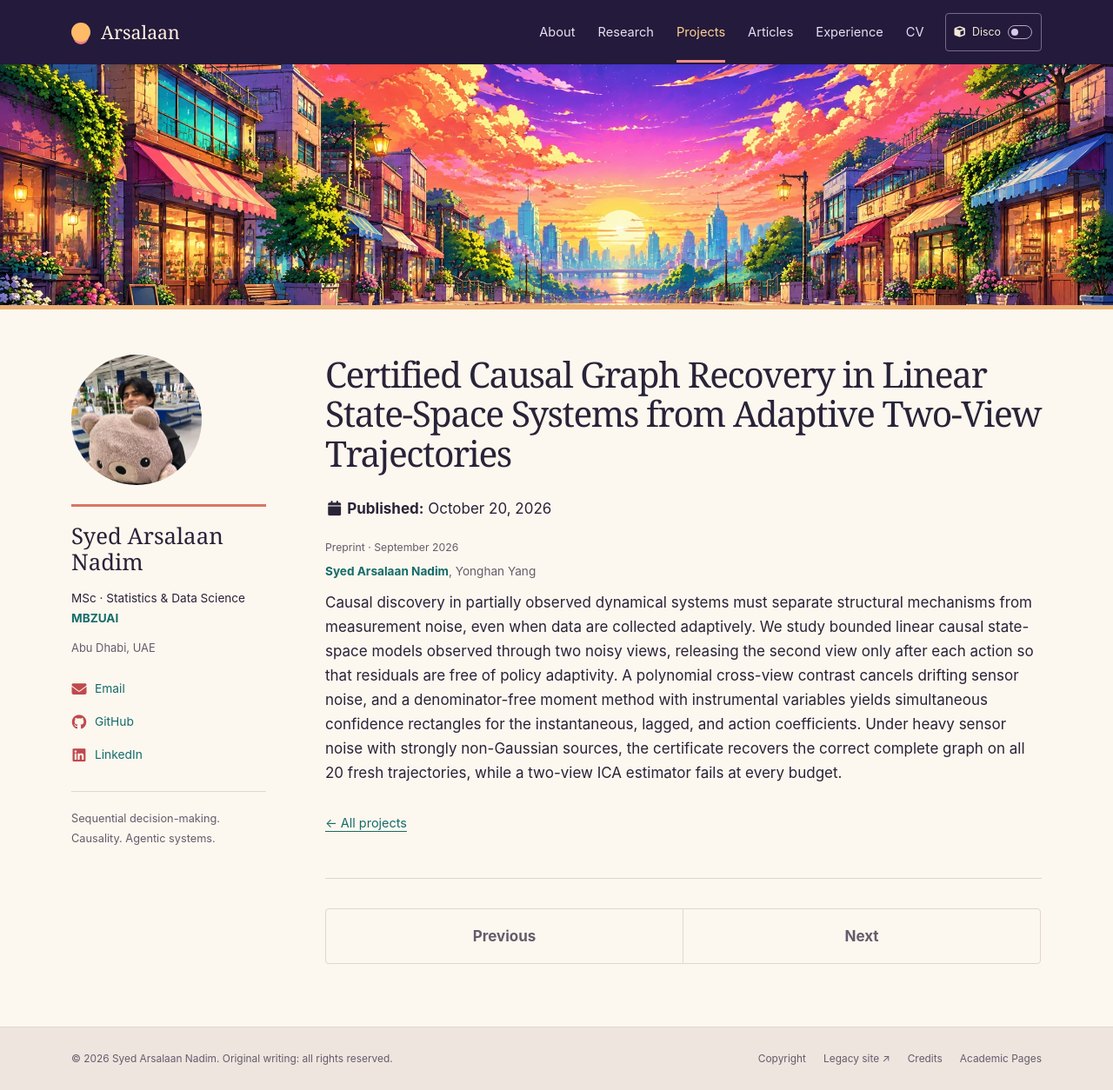
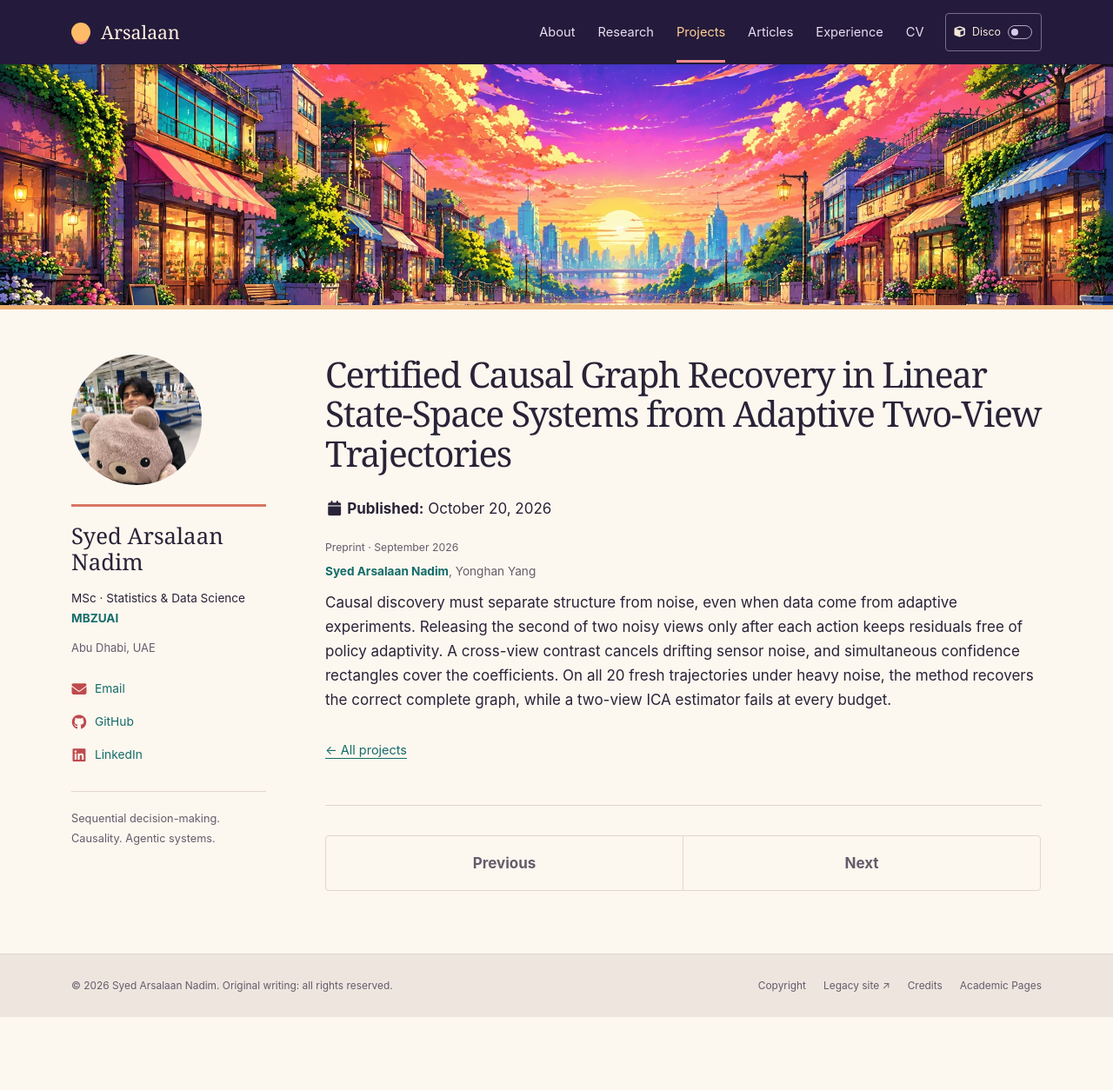
Before and after one commit to OrionXV/OrionXV.github.io, a Jekyll site: the page built from _portfolio/certified-causal-graph-recovery.md, in a window 1280 px wide and 1254 px high. Shown: the whole window at 87% size. Built offline with Jekyll 4.4.1, drawn with Linux system fonts in a browser that asks for light colours.

Commit message:
chore: shorten preprint abstracts

```diff
--- a/_portfolio/certified-causal-graph-recovery.md
+++ b/_portfolio/certified-causal-graph-recovery.md
@@ -5,7 +5,7 @@ featured: true
 group: "research"
 metadata: "Preprint · September 2026"
 authors: "<strong>Syed Arsalaan Nadim</strong>, Yonghan Yang"
-summary: "Causal discovery in partially observed dynamical systems must separate structural mechanisms from measurement noise, even when data are collected adaptively. We study bounded linear causal state-space models observed through two noisy views, releasing the second view only after each action so that residuals are free of policy adaptivity. A polynomial cross-view contrast cancels drifting sensor noise, and a denominator-free moment method with instrumental variables yields simultaneous confidence rectangles for the instantaneous, lagged, and action coefficients. Under heavy sensor noise with strongly non-Gaussian sources, the certificate recovers the correct complete graph on all 20 fresh trajectories, while a two-view ICA estimator fails at every budget."
+summary: "Causal discovery must separate structure from noise, even when data come from adaptive experiments. Releasing the second of two noisy views only after each action keeps residuals free of policy adaptivity. A cross-view contrast cancels drifting sensor noise, and simultaneous confidence rectangles cover the coefficients. On all 20 fresh trajectories under heavy noise, the method recovers the correct complete graph, while a two-view ICA estimator fails at every budget."
 ---
 
-Causal discovery in partially observed dynamical systems must separate structural mechanisms from measurement noise, even when data are collected adaptively. We study bounded linear causal state-space models observed through two noisy views, releasing the second view only after each action so that residuals are free of policy adaptivity. A polynomial cross-view contrast cancels drifting sensor noise, and a denominator-free moment method with instrumental variables yields simultaneous confidence rectangles for the instantaneous, lagged, and action coefficients. Under heavy sensor noise with strongly non-Gaussian sources, the certificate recovers the correct complete graph on all 20 fresh trajectories, while a two-view ICA estimator fails at every budget.
+Causal discovery must separate structure from noise, even when data come from adaptive experiments. Releasing the second of two noisy views only after each action keeps residuals free of policy adaptivity. A cross-view contrast cancels drifting sensor noise, and simultaneous confidence rectangles cover the coefficients. On all 20 fresh trajectories under heavy noise, the method recovers the correct complete graph, while a two-view ICA estimator fails at every budget.
```
Also changed, not shown: _portfolio/generator-disagreement-acquisition.md (+2 -2 lines), _portfolio/multi-objective-posterior-sampling.md (+2 -2 lines).
